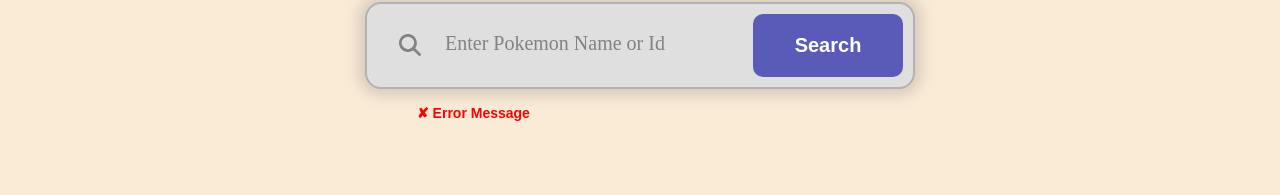
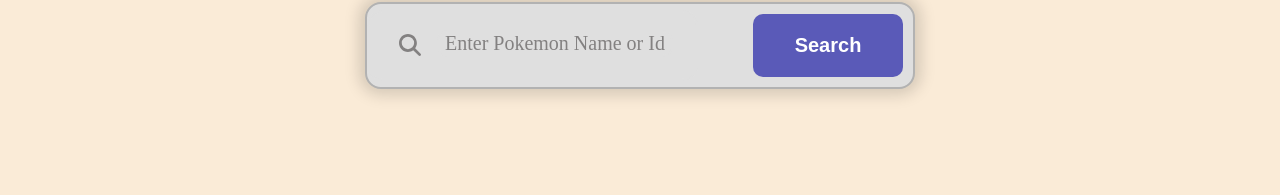
Before and after one commit to arunav999/pokemon-web-app, a React (Vite) app: page / in a window 1280 px wide. Shown: the part 152-347 px from the top of the page. Built offline with nearby package versions, Linux system fonts and the light colour scheme.

Commit message:
search design complete

```diff
--- a/src/Components/Contents/SearchBox.jsx
+++ b/src/Components/Contents/SearchBox.jsx
@@ -31,7 +31,9 @@
             <label className={SearchBoxCss.label}>
               Enter Pokemon Name or Id
             </label>
-            <p className={SearchBoxCss.error}><span>&#x2718;</span> Error Message</p>
+            <p className={SearchBoxCss.error}>
+              {isInvalid && "Don't use special characters or symbols"}
+            </p>
           </div>
 
           <button className={SearchBoxCss}>Search</button>
--- a/src/Components/Contents/SearchBox.module.css
+++ b/src/Components/Contents/SearchBox.module.css
@@ -115,6 +115,7 @@
   background-color: #dfdfdf;
   font-size: 1.6rem;
   color: #5a5ab8;
+  border: 0.2rem solid #5a5ab8;
   top: -1.8rem;
 }
 
```
